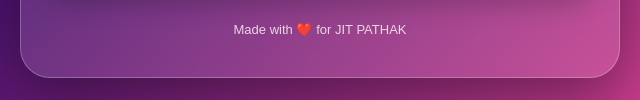
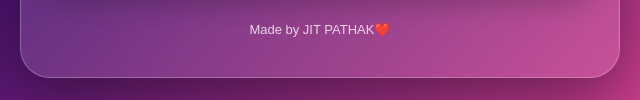
Before and after one commit to pathakjit37-max/jit-birthday, a plain HTML site: page index.html in a window 1280 px wide. Shown: the part 751-851 px from the top of the page, 320-960 px from the left. Drawn offline with Linux system fonts and the light colour scheme.

Commit message:
Add files via upload

```diff
--- a/index.html
+++ b/index.html
@@ -299,7 +299,7 @@ button:hover{
 
     <div class="footer">
 
-        Made with ❤️ for JIT PATHAK
+        Made by JIT PATHAK❤️
 
     </div>
 
```
